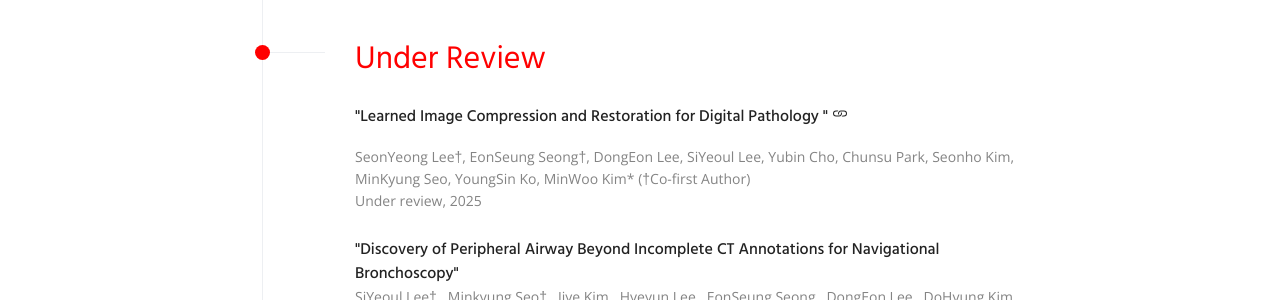
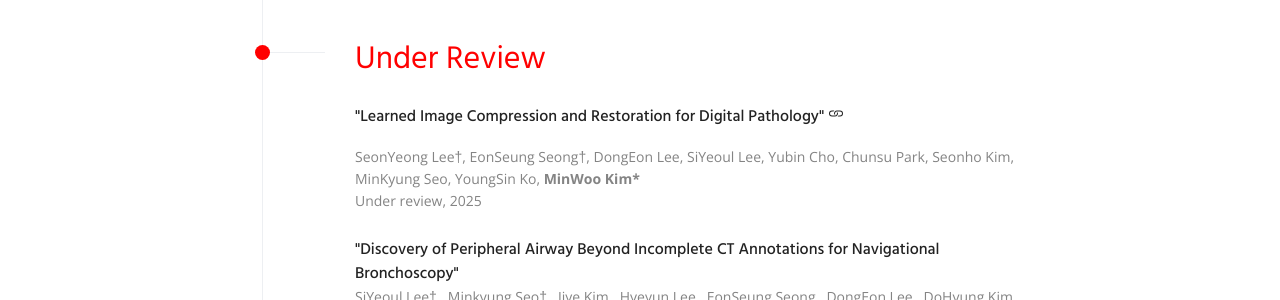
Before and after one commit to pnu-amilab/pnu-amilab.github.io, a Jekyll site: the page built from journal.html, in a window 1280 px wide and 900 px high, scrolled down 404 px. Shown: the part 156-456 px from the top of the window. Built offline with Jekyll 4.4.1, drawn with Linux system fonts in a browser that asks for light colours; some web fonts are replaced.

Commit message:
update homepage

```diff
--- a/journal.html
+++ b/journal.html
@@ -3,7 +3,7 @@ layout: other
 title: Publication
 ---
 
-    <!-- page-title -->
+<!-- page-title -->
     <section class="page-title centred" style="background-image: url(images/background/156.jpg);">
         <div class="container">
             <div class="content-box">
@@ -36,15 +36,14 @@ title: Publication
                                     <div class="single-item" style="padding-left: 0px;">
                                         <!-- <figure class="image-box"><a href="#"><img src="images/resource/book-1.jpg" alt=""></a></figure> -->
                                         <h5><a href="https://arxiv.org/abs/2503.23862">
-                                            "Learned Image Compression and Restoration for Digital Pathology
-                                            "
+                                            "Learned Image Compression and Restoration for Digital Pathology"
                                                 <svg xmlns="http://www.w3.org/2000/svg" width="16" height="16" fill="currentColor" class="bi bi-link" viewBox="0 0 16 16">
                                                     <path d="M6.354 5.5H4a3 3 0 0 0 0 6h3a3 3 0 0 0 2.83-4H9c-.086 0-.17.01-.25.031A2 2 0 0 1 7 10.5H4a2 2 0 1 1 0-4h1.535c.218-.376.495-.714.82-1z"/>
                                                     <path d="M9 5.5a3 3 0 0 0-2.83 4h1.098A2 2 0 0 1 9 6.5h3a2 2 0 1 1 0 4h-1.535a4.02 4.02 0 0 1-.82 1H12a3 3 0 1 0 0-6H9z"/>
                                                   </svg>
                                             </a></h5>
                                         <div class="text">
-                                            SeonYeong Lee†, EonSeung Seong†, DongEon Lee, SiYeoul Lee, Yubin Cho, Chunsu Park, Seonho Kim, MinKyung Seo, YoungSin Ko, MinWoo Kim* (†Co-first Author)
+                                            SeonYeong Lee†, EonSeung Seong†, DongEon Lee, SiYeoul Lee, Yubin Cho, Chunsu Park, Seonho Kim, MinKyung Seo, YoungSin Ko, <strong>MinWoo Kim*</strong>
                                             <br>
                                             Under review, 2025
                                         </div>
```
